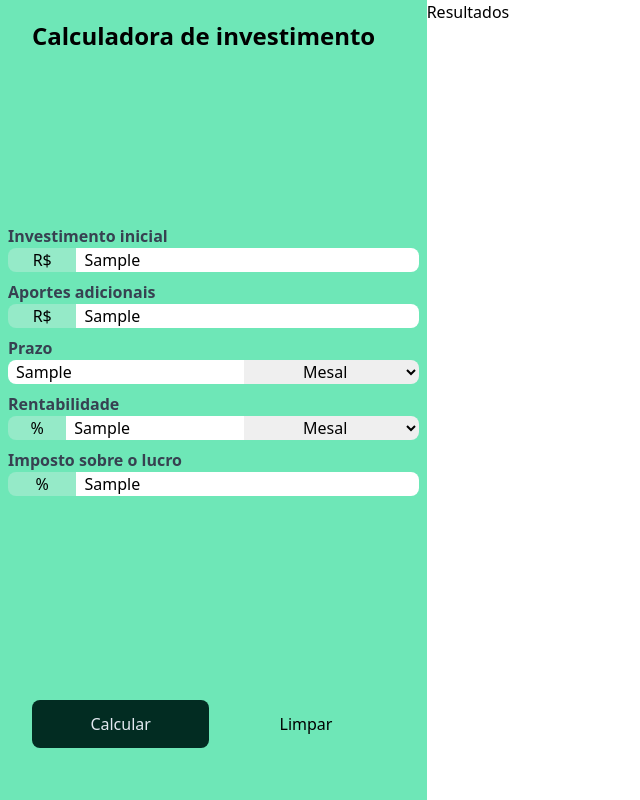
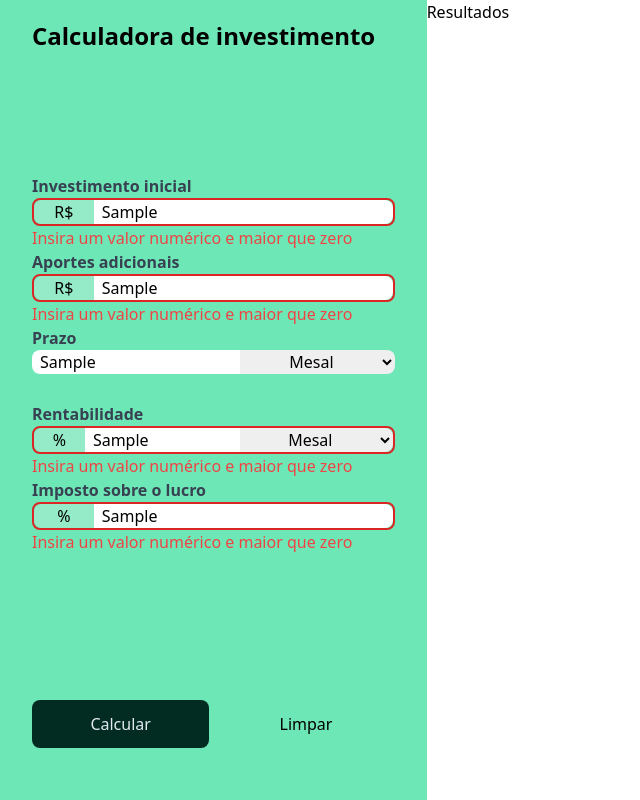
Before and after one commit to gabrielbwitte/CalcInvestiment, a website built with Vite: page index.html in a window 1280 px wide. Both pictures are taken after typing "Sample", "Sample", "Sample", "Sample", "Sample" into the empty fields and a click on the button "Calcular". Shown: the whole page, without its empty margins (0-640 px from the left). Built offline with nearby package versions, Linux system fonts and the light colour scheme.

Commit message:
Aula do dia 22 finalizada

```diff
--- a/index.html
+++ b/index.html
@@ -10,21 +10,22 @@
     <aside class="bg-emerald-300 row-span-2 flex flex-col justify-between py-5 px-2">
       <h1 class="text-2xl font-bold px-6">Calculadora de investimento</h1>
       <form class="w-full" id="investment-form">
-        <div class="flex w-full flex-col my-2">
+        <div class="flex w-full flex-col px-6 my-2 h-[4.25rem]">
           <label for="starting-amount" class="font-bold text-gray-700">Investimento inicial</label>
           <div class="flex">
             <input value="R$"  class="w-1/6 text-center rounded-l-lg" type="text" required disabled>
             <input type="text" class="w-5/6 rounded-r-lg px-2" required id="starting-amount" name="starting-amount" required placeholder="0.00">
           </div>
+
         </div>
-        <div class="flex w-full flex-col my-2">
+        <div class="flex w-full flex-col px-6 my-2 h-[4.25rem]">
           <label for="additional-contribution" class="font-bold text-gray-700">Aportes adicionais</label>
           <div class="flex">
             <input value="R$"  class="w-1/6 text-center rounded-l-lg" type="text" disabled>
             <input type="text" class="w-5/6 rounded-r-lg px-2" id="additional-contribution" name="additional-contribution" placeholder="0.00">
           </div>
         </div>
-        <div class="flex w-full flex-col my-2">
+        <div class="flex w-full flex-col px-6 my-2 h-[4.25rem]">
           <label for="time-amount" class="font-bold text-gray-700">Prazo</label>
           <div class="flex">
             <input type="text" class="w-2/3 rounded-l-lg px-2" id="time-amount" required placeholder="360">
@@ -34,7 +35,7 @@
             </select>
           </div>
         </div>
-        <div class="flex w-full flex-col my-2">
+        <div class="flex w-full flex-col px-6 my-2 h-[4.25rem]">
           <label for="return-rate" class="font-bold text-gray-700">Rentabilidade</label>
           <div class="flex">
             <input value="%"  class="w-1/6 text-center rounded-l-lg" type="text" disabled>
@@ -45,7 +46,7 @@
             </select>
           </div>
         </div>
-        <div class="flex w-full flex-col my-2">
+        <div class="flex w-full flex-col px-6 my-2 h-[4.25rem]">
           <label for="tax-rate" class="font-bold text-gray-700">Imposto sobre o lucro</label>
           <div class="flex">
             <input value="%"  class="w-1/6 text-center rounded-l-lg" type="text" disabled>
--- a/main.js
+++ b/main.js
@@ -9,13 +9,13 @@ function renderProgression(evt){
     evt.preventDefault();
     //const staringAmount = Number(form['starting-amount'].value);
 
-    const staringAmount = Number(document.getElementById('starting-amount').value);
-    const additionalContribution = document.getElementById('additional-contribution').value;
+    const staringAmount = Number(document.getElementById('starting-amount').value.replace(",","."));
+    const additionalContribution = Number(document.getElementById('additional-contribution').value.replace(",","."));
     const timeAmount = Number(document.getElementById('time-amount').value);
     const timeAmountPeriod = document.getElementById('time-amount-period').value;
     const returnRatePeriod = document.getElementById('evaluation-period').value;
-    const returnRate = Number(document.getElementById('return-rate').value);
-    const taxRate = Number(document.getElementById('tax-rate').value);
+    const returnRate = Number(document.getElementById('return-rate').value).replace(",",".");
+    const taxRate = Number(document.getElementById('tax-rate').value).replace(",",".");
 
     const returnArray = generateReturnsArray(staringAmount, timeAmount, timeAmountPeriod, additionalContribution, returnRate, returnRatePeriod)
 
@@ -23,4 +23,29 @@ function renderProgression(evt){
     console.log(returnArray);
 }
 
+function validateInput(evt) {
+    if(evt.target.value === ''){
+        return;
+    }
+
+    const { parentElement } = evt.target;
+    const grandParentElement = evt.target.parentElement.parentElement;
+    const inputValue = evt.target.value.replace(",",".");
+
+    if(isNaN(inputValue) || Number(inputValue) <= 0){
+        const errorTextElement = document.createElement('p');
+        errorTextElement.classList.add('text-red-500');
+        errorTextElement.innerText = "Insira um valor numérico e maior que zero";
+
+        parentElement.classList.add('error');
+        grandParentElement.appendChild(errorTextElement);
+
+    }
+}
+
+for(const formElement of form){
+    if(formElement.tagName === 'INPUT' && formElement.hasAttribute('name')){
+        formElement.addEventListener('blur', validateInput)
+    }
+}
 form.addEventListener('submit', renderProgression);
--- a/style.css
+++ b/style.css
@@ -1,3 +1,11 @@
 @tailwind base;
 @tailwind components;
 @tailwind utilities;
+
+@layer utilities {
+    .error{
+        @apply border-2;
+        @apply border-red-600;
+        @apply rounded-lg;
+    }
+}
```
